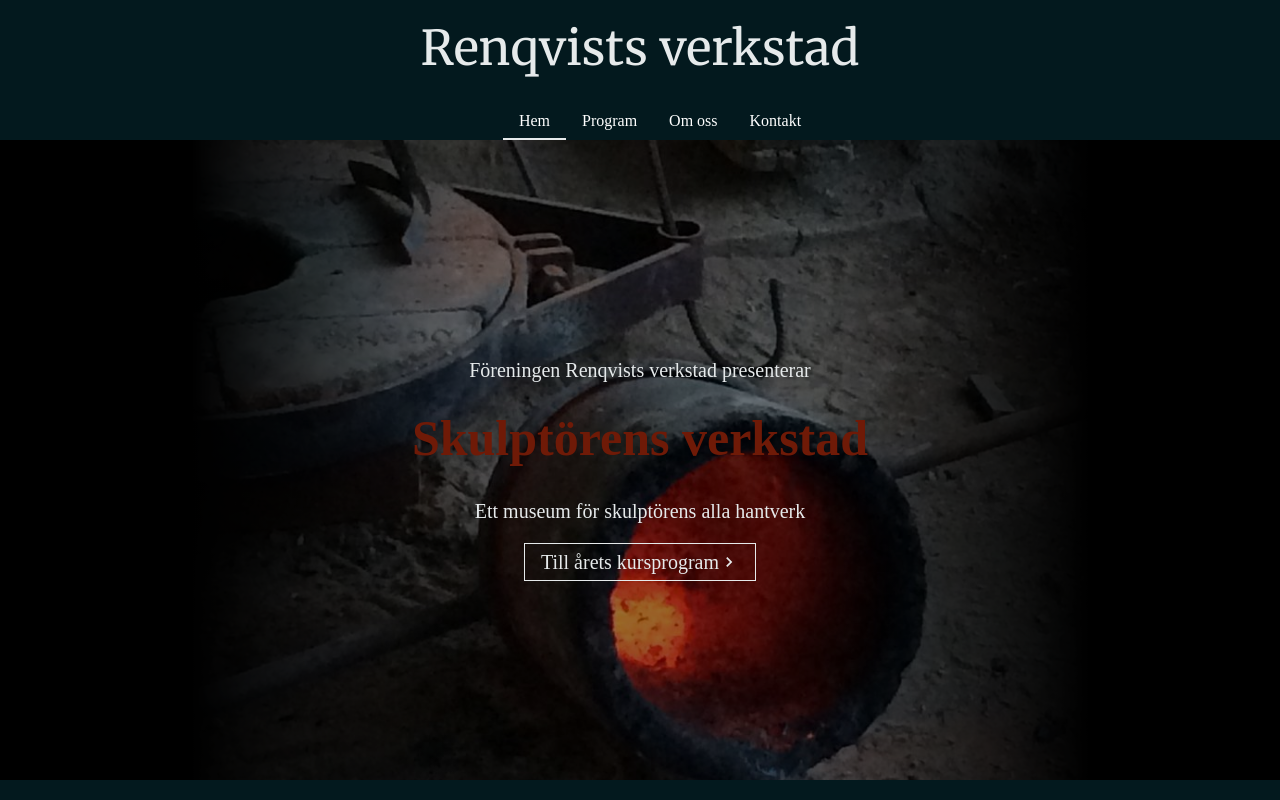
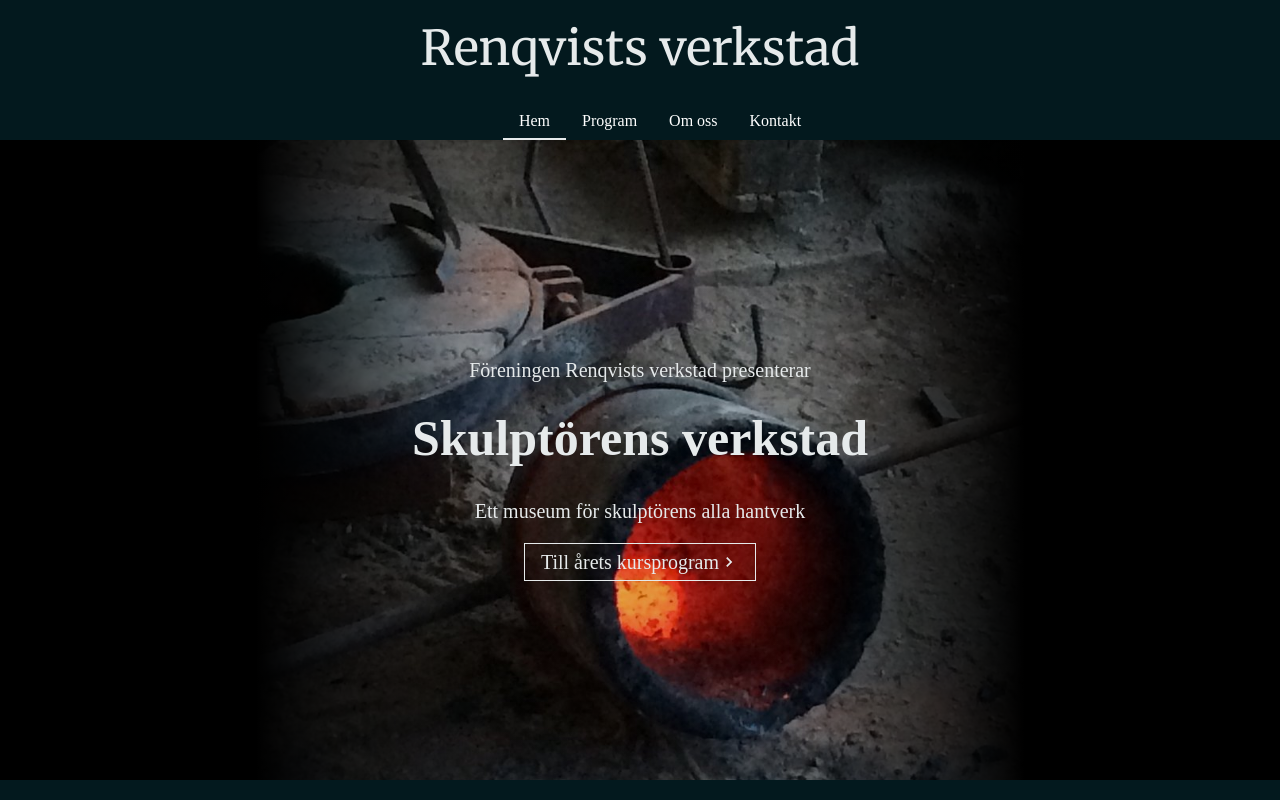
Before and after one commit to LeoDanielsson/renqvistsverkstad, a Next.js app: page / in a window 1280 px wide. Shown: the top 800 px of the page. Built offline with nearby package versions, Linux system fonts and the light colour scheme; what typography would draw is missing.

Commit message:
modify hero background

```diff
--- a/pages/index.js
+++ b/pages/index.js
@@ -22,12 +22,12 @@ const Hero = styled.div`
     background-image: linear-gradient(
         to left,
         rgba(0, 0, 0, 1) 0%,
-        rgba(0, 0, 0, 0) 30%,
-        rgba(0, 0, 0, 0) 70%,
+        rgba(0, 0, 0, 0.1) 30%,
+        rgba(0, 0, 0, 0.1) 70%,
         rgba(0, 0, 0, 1) 100%
       ),
       url('/images/gryta.jpg');
-    background-size: 70%;
+    background-size: 60%;
   }
 `;
 
@@ -43,10 +43,10 @@ const HeroContent = styled.div`
   align-items: center;
   color: ${white};
   font-size: 20px;
-  background-color: rgba(0, 0, 0, 0.4);
   h1 {
     margin-top: 1.666rem;
     font-size: 2.5em;
+    color: ${white};
   }
   justify-content: center;
 `;
```
